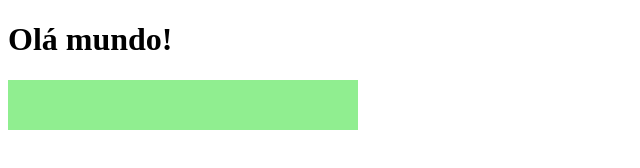
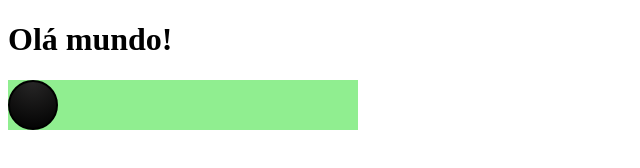
Before and after one commit to ufjf-dcc202/ufjf-dcc202-2025-1-a-atv05-Alusc, a plain HTML site: page index.html in a window 1280 px wide. Shown: the whole page, without its empty margins (0-640 px from the left). Drawn offline with Linux system fonts and the light colour scheme.

Commit message:
criada a pecinha

```diff
--- a/main.js
+++ b/main.js
@@ -4,8 +4,18 @@ eH1.textContent = "Olá mundo!";
 const eTabuleiro = criaTabuleiro();
 document.body.appendChild(eTabuleiro);
 
+const pecinha1 = criaPecinha("preto");
+eTabuleiro.appendChild(pecinha1);
+
 function criaTabuleiro() {
     const eTabuleiro = document.createElement("div");
     eTabuleiro.classList.add("tabuleiro");
     return eTabuleiro;
 }
+
+function criaPecinha(cor){
+    const novaPecinha = document.createElement("div");
+    novaPecinha.classList.add("pecinha");
+    novaPecinha.dataset.cor = cor;
+    return novaPecinha;
+}
--- a/style.css
+++ b/style.css
@@ -1,8 +1,23 @@
+* {
+    box-sizing: border-box;
+}
+
+
 .tabuleiro {
     background-color: lightgreen;
     display: grid;
     grid-template-columns: repeat(7, 1fr);
     width: calc(7 * 50px);
     min-height: 50px;
+}
 
+.pecinha {
+    background: radial-gradient(white, beige);
+    width: 100%;
+    height: 100%;
+    border: 2px solid black;
+    border-radius: 50%;
 }
+.pecinha[data-cor="preto"]{
+    background: radial-gradient(circle at top, rgb(39, 38, 38), rgb(0, 0, 0));;
+}
```
